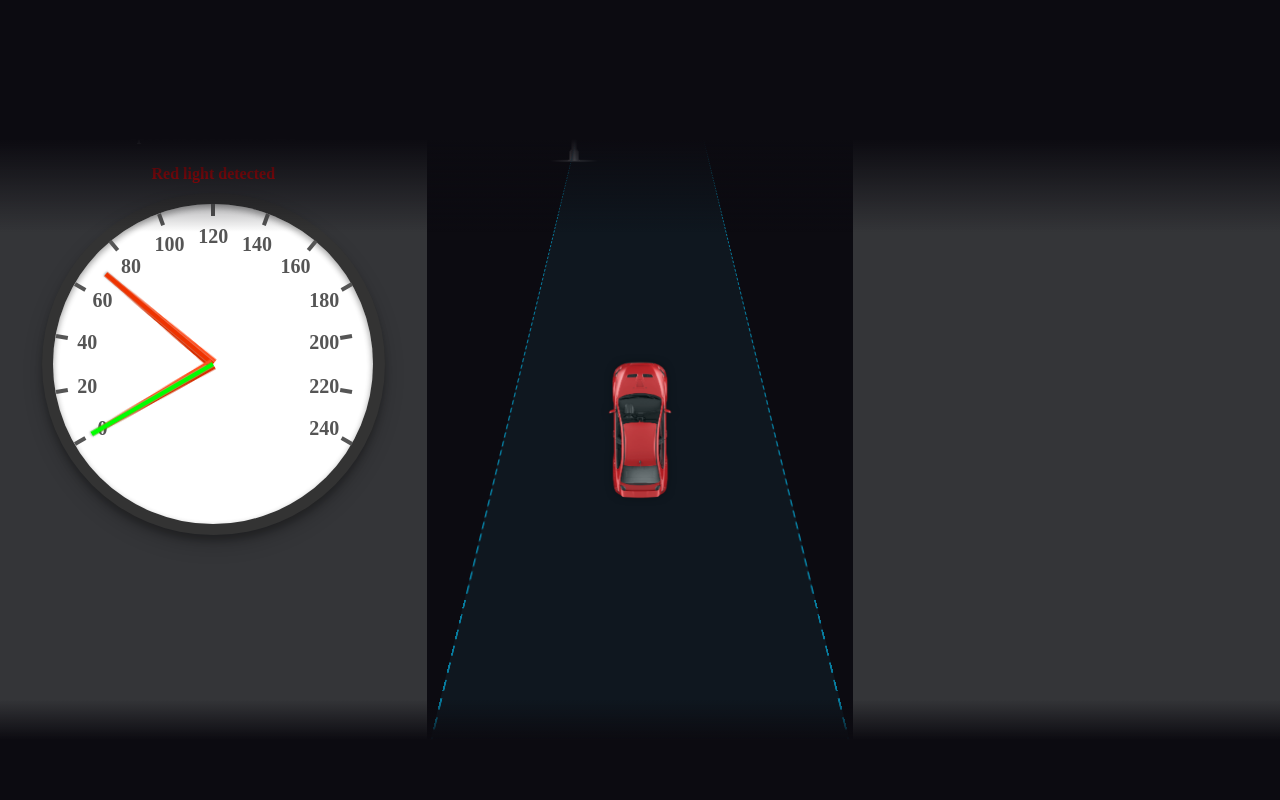
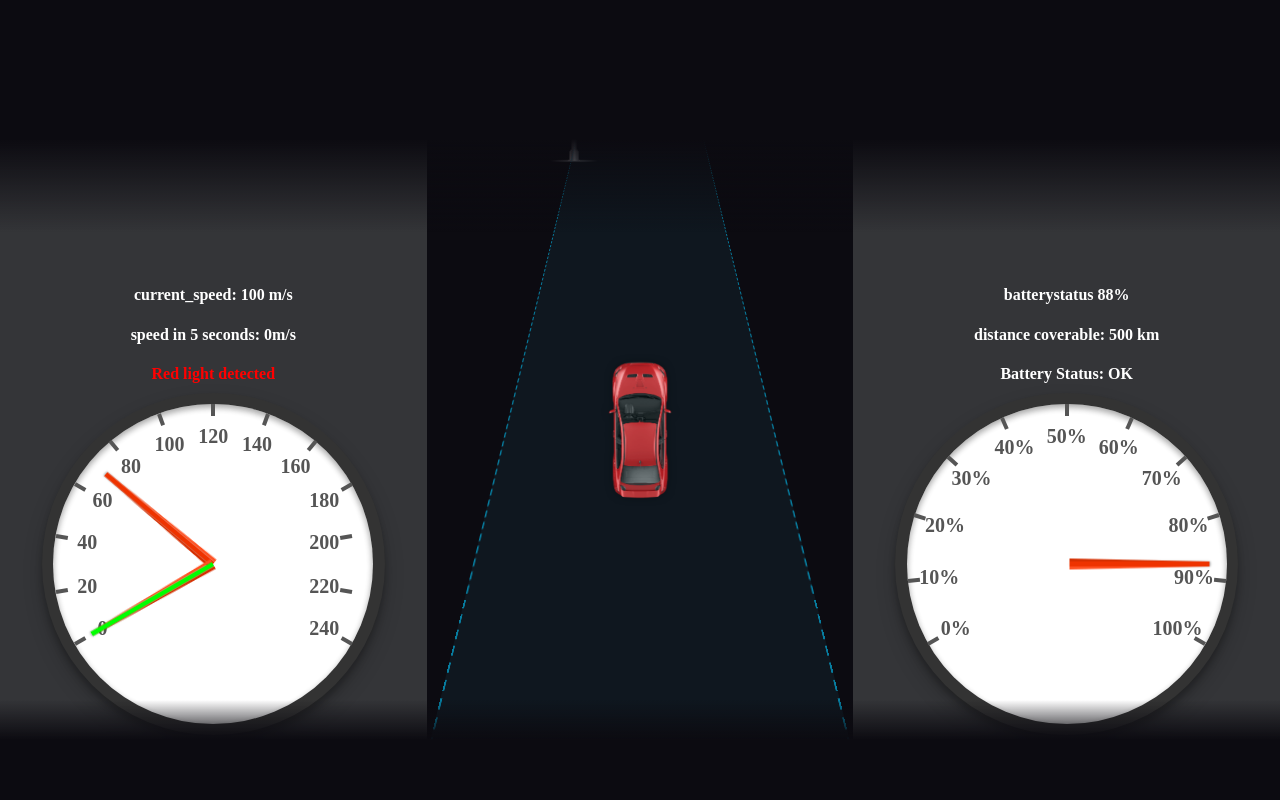
Before and after one commit to Mr-1011/Claire, a React (Create React App) app: page /speedometer in a window 1280 px wide. Shown: the top 800 px of the page. Built offline with nearby package versions, Linux system fonts and the light colour scheme; the HTML template or start-up script is replaced by a standard one; a web font is replaced by a local one.

Commit message:
batterywheel

```diff
--- /dev/null
+++ b/src/Components/speedometer/batterystatus.jsx
@@ -0,0 +1,57 @@
+import React from 'react'
+import "./engine.scss";
+
+export default function batterystatus() {
+  return (
+    <div className="engine">
+        <div className="head">
+	        <h1>Engine simulator</h1>
+        </div>
+
+        <div className="dashboard">
+            <div style={{height:200}}></div>
+			<h4 style={{color:"white"}}>batterystatus 88%</h4>
+			<h4 style={{color:"white"}}>distance coverable: 500 km</h4>
+            <h4 style={{color:"grren"}}>Battery Status: OK </h4>
+
+
+	        <div className="meter meter--speed">
+
+
+				<div className="grad" style={{left: (50 - (50 - 10) * Math.sin(60 * (Math.PI / 180))) + "%", top: (50 + (50 - 10) * Math.cos(60 * (Math.PI / 180))) + "%"}}>0%</div>
+				<div className="grad" style={{left: (50 - (50 - 10) * Math.sin(84 * (Math.PI / 180))) + "%", top: (50 + (50 - 10) * Math.cos(84 * (Math.PI / 180))) + "%"}}>10%</div>
+				<div className="grad" style={{left: (50 - (50 - 10) * Math.sin(108 * (Math.PI / 180))) + "%", top: (50 + (50 - 10) * Math.cos(108 * (Math.PI / 180))) + "%"}}>20%</div>
+				<div className="grad" style={{left: (50 - (50 - 10) * Math.sin(132 * (Math.PI / 180))) + "%", top: (50 + (50 - 10) * Math.cos(132 * (Math.PI / 180))) + "%"}}>30%</div>
+				<div className="grad" style={{left: (50 - (50 - 10) * Math.sin(156 * (Math.PI / 180))) + "%", top: (50 + (50 - 10) * Math.cos(156 * (Math.PI / 180))) + "%"}}>40%</div>
+				<div className="grad" style={{left: (50 - (50 - 10) * Math.sin(180 * (Math.PI / 180))) + "%", top: (50 + (50 - 10) * Math.cos(180 * (Math.PI / 180))) + "%"}}>50%</div>
+				<div className="grad" style={{left: (50 - (50 - 10) * Math.sin(204 * (Math.PI / 180))) + "%", top: (50 + (50 - 10) * Math.cos(204 * (Math.PI / 180))) + "%"}}>60%</div>
+				<div className="grad" style={{left: (50 - (50 - 10) * Math.sin(228 * (Math.PI / 180))) + "%", top: (50 + (50 - 10) * Math.cos(228 * (Math.PI / 180))) + "%"}}>70%</div>
+				<div className="grad" style={{left: (50 - (50 - 10) * Math.sin(252 * (Math.PI / 180))) + "%", top: (50 + (50 - 10) * Math.cos(252 * (Math.PI / 180))) + "%"}}>80%</div>
+				<div className="grad" style={{left: (50 - (50 - 10) * Math.sin(276 * (Math.PI / 180))) + "%", top: (50 + (50 - 10) * Math.cos(276 * (Math.PI / 180))) + "%"}}>90%</div>
+				<div className="grad" style={{left: (50 - (50 - 10) * Math.sin(300 * (Math.PI / 180))) + "%", top: (50 + (50 - 10) * Math.cos(300 * (Math.PI / 180))) + "%"}}>100%</div>
+
+
+				<div className="grad-tick" style={{left: (50 - 50 * Math.sin(60 * (Math.PI / 180))) + "%", top: (50 + 50  * Math.cos(60 * (Math.PI / 180))) + "%", transform: "translate3d(-50%, 0, 0) rotate(" + (60 + 180) + "deg)"}}></div>
+				<div className="grad-tick" style={{left: (50 - 50 * Math.sin(84 * (Math.PI / 180))) + "%", top: (50 + 50  * Math.cos(84 * (Math.PI / 180))) + "%", transform: "translate3d(-50%, 0, 0) rotate(" + (84 + 180) + "deg)"}}></div>
+				<div className="grad-tick" style={{left: (50 - 50 * Math.sin(108 * (Math.PI / 180))) + "%", top: (50 + 50  * Math.cos(108 * (Math.PI / 180))) + "%", transform: "translate3d(-50%, 0, 0) rotate(" + (108 + 180) + "deg)"}}></div>
+				<div className="grad-tick" style={{left: (50 - 50 * Math.sin(132 * (Math.PI / 180))) + "%", top: (50 + 50  * Math.cos(132 * (Math.PI / 180))) + "%", transform: "translate3d(-50%, 0, 0) rotate(" + (132 + 180) + "deg)"}}></div>
+				<div className="grad-tick" style={{left: (50 - 50 * Math.sin(156 * (Math.PI / 180))) + "%", top: (50 + 50  * Math.cos(156 * (Math.PI / 180))) + "%", transform: "translate3d(-50%, 0, 0) rotate(" + (156 + 180) + "deg)"}}></div>
+				<div className="grad-tick" style={{left: (50 - 50 * Math.sin(180 * (Math.PI / 180))) + "%", top: (50 + 50  * Math.cos(180 * (Math.PI / 180))) + "%", transform: "translate3d(-50%, 0, 0) rotate(" + (180 + 180) + "deg)"}}></div>
+				<div className="grad-tick" style={{left: (50 - 50 * Math.sin(204 * (Math.PI / 180))) + "%", top: (50 + 50  * Math.cos(204 * (Math.PI / 180))) + "%", transform: "translate3d(-50%, 0, 0) rotate(" + (204 + 180) + "deg)"}}></div>
+				<div className="grad-tick" style={{left: (50 - 50 * Math.sin(228 * (Math.PI / 180))) + "%", top: (50 + 50  * Math.cos(228 * (Math.PI / 180))) + "%", transform: "translate3d(-50%, 0, 0) rotate(" + (228 + 180) + "deg)"}}></div>
+				<div className="grad-tick" style={{left: (50 - 50 * Math.sin(252 * (Math.PI / 180))) + "%", top: (50 + 50  * Math.cos(252 * (Math.PI / 180))) + "%",transform: "translate3d(-50%, 0, 0) rotate(" + (252 + 180) + "deg)"}}></div>
+				<div className="grad-tick" style={{left: (50 - 50 * Math.sin(276 * (Math.PI / 180))) + "%", top: (50 + 50  * Math.cos(276 * (Math.PI / 180))) + "%", transform: "translate3d(-50%, 0, 0) rotate(" + (276 + 180) + "deg)"}}></div>
+				<div className="grad-tick" style={{left: (50 - 50 * Math.sin(300 * (Math.PI / 180))) + "%", top: (50 + 50  * Math.cos(300 * (Math.PI / 180))) + "%",transform: "translate3d(-50%, 0, 0) rotate(" + (300 + 180) + "deg)"}}></div>
+
+                <div className="needle" style={{transform: "rotate(270deg)"}}></div>
+
+			</div>
+
+        </div>
+
+
+
+
+        </div>
+  )
+}
--- a/src/components/Animation/Animation.js
+++ b/src/components/Animation/Animation.js
@@ -9,6 +9,7 @@ import {
 import { Road, TrafficWrapper } from "./Road";
 import { Car_Img, Traffic } from "../../assets/exports";
 import Speedometer from "../speedometer/speedometer";
+import Batterystatus from "../speedometer/batterystatus";
 import React from "react";
 
 //code from sirarifarid-fiverr
@@ -55,6 +56,9 @@ function Animation() {
             </DashboardWrapper>
             </Dashboard>
         </Grid>
+        <Grid item xs={4}>
+            <Batterystatus/>
+        </Grid>
     </Grid>
 
   );
--- a/src/components/speedometer/speedometer.jsx
+++ b/src/components/speedometer/speedometer.jsx
@@ -105,6 +105,7 @@ function myEndFunction(){
         </div>
 
         <div className="dashboard">
+			<div style={{height:200}}></div>
 			<h4 style={{color:"white"}}>current_speed: {startspeed} m/s</h4>
 			<h4 style={{color:"white"}}>speed in 5 seconds: {beta-60}m/s</h4>
 			<h4 style={{color:"red"}}>{notifications}</h4>
```
